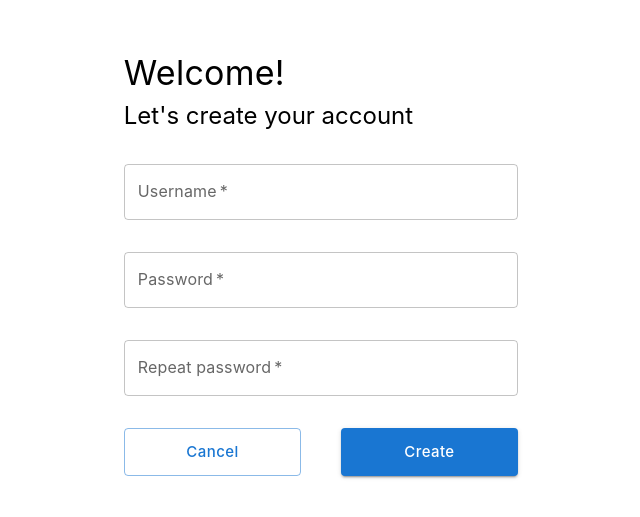
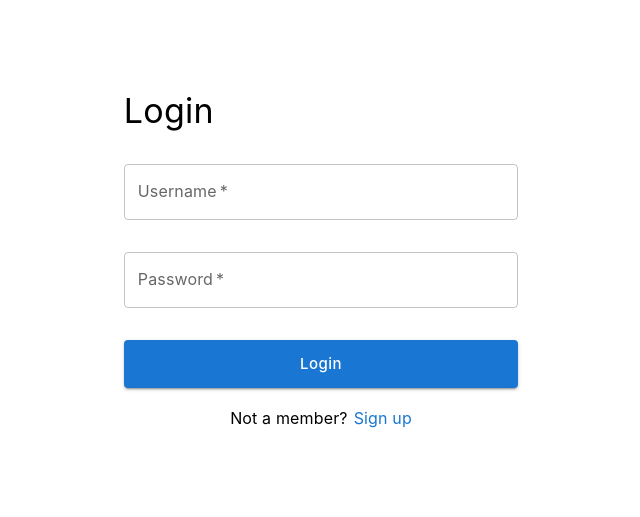
Before and after one commit to Bjornoya/tda, a React (Create React App) app: page / in a window 1280 px wide. Shown: the part 147-664 px from the top of the page, without its empty margins (319-959 px from the left). Built offline with nearby package versions, Linux system fonts and the light colour scheme.

Commit message:
feat(login): added forms to the home page

```diff
--- a/src/pages/home/components/signupForm.cmp.tsx
+++ b/src/pages/home/components/signupForm.cmp.tsx
@@ -9,22 +9,17 @@ import Button from '@mui/material/Button/Button';
 import { useAuth } from '../../../context/auth.context';
 import { useNotification } from '../../../context/notification.context';
 import { loginUser, registerUser } from '../../../config/api';
+import { IForm, ISignUpFields } from '../home.interface';
 
-interface IFormData {
-  username: string;
-  repeatPassword: string;
-  password: string;
-}
-
-function SignupForm() {
+function SignupForm({ onClick }: IForm) {
   const {
     handleSubmit, watch, control,
-  } = useForm<IFormData>();
+  } = useForm<ISignUpFields>();
   const { handleLogin } = useAuth();
   const { notify } = useNotification();
   const navigate = useNavigate();
 
-  async function onSubmit(data: IFormData) {
+  async function onSubmit(data: ISignUpFields) {
     try {
       const fields = Omit(data, 'repeatPassword');
       await registerUser(fields);
@@ -118,7 +113,14 @@ function SignupForm() {
         )}
       />
       <Buttons>
-        <Button sx={{ width: '45%' }} variant="outlined" size="large">Cancel</Button>
+        <Button
+          onClick={onClick}
+          sx={{ width: '45%' }}
+          variant="outlined"
+          size="large"
+        >
+          Cancel
+        </Button>
         <Button type="submit" sx={{ width: '45%' }} variant="contained" size="large">Create</Button>
       </Buttons>
     </Form>
--- a/src/pages/home/home.page.tsx
+++ b/src/pages/home/home.page.tsx
@@ -1,14 +1,18 @@
-import React from 'react';
+import React, { useState } from 'react';
 import Container from '@mui/material/Container';
 import SignupForm from './components/signupForm.cmp';
+import LoginForm from './components/loginForm.cmp';
 
 function Home() {
+  const [hasAccount, setHasAccount] = useState(true);
+  const onViewUpdate = () => setHasAccount(!hasAccount);
+
   return (
     <Container sx={{
       display: 'flex', alignItems: 'center', justifyContent: 'center', height: '100vh', width: '35%',
     }}
     >
-      <SignupForm />
+      {hasAccount ? <LoginForm onClick={onViewUpdate} /> : <SignupForm onClick={onViewUpdate} /> }
     </Container>
   );
 }
```
